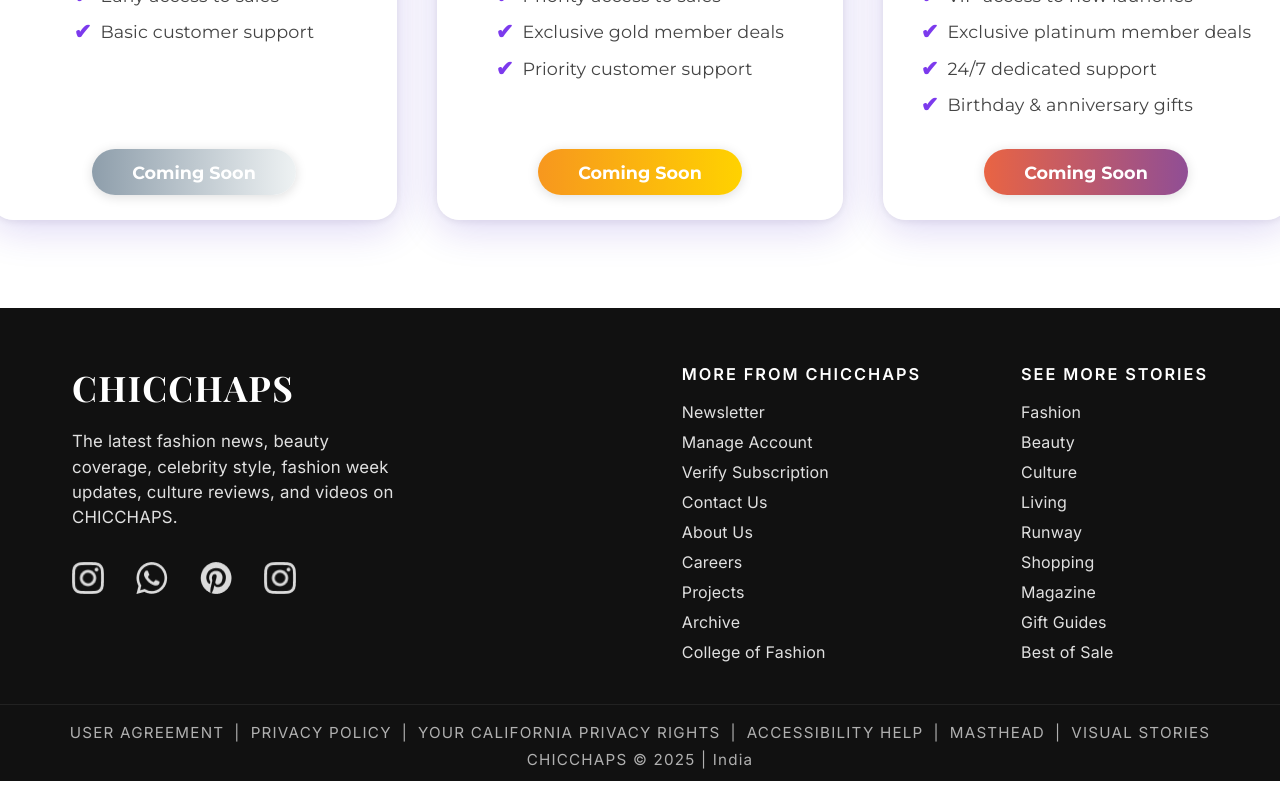
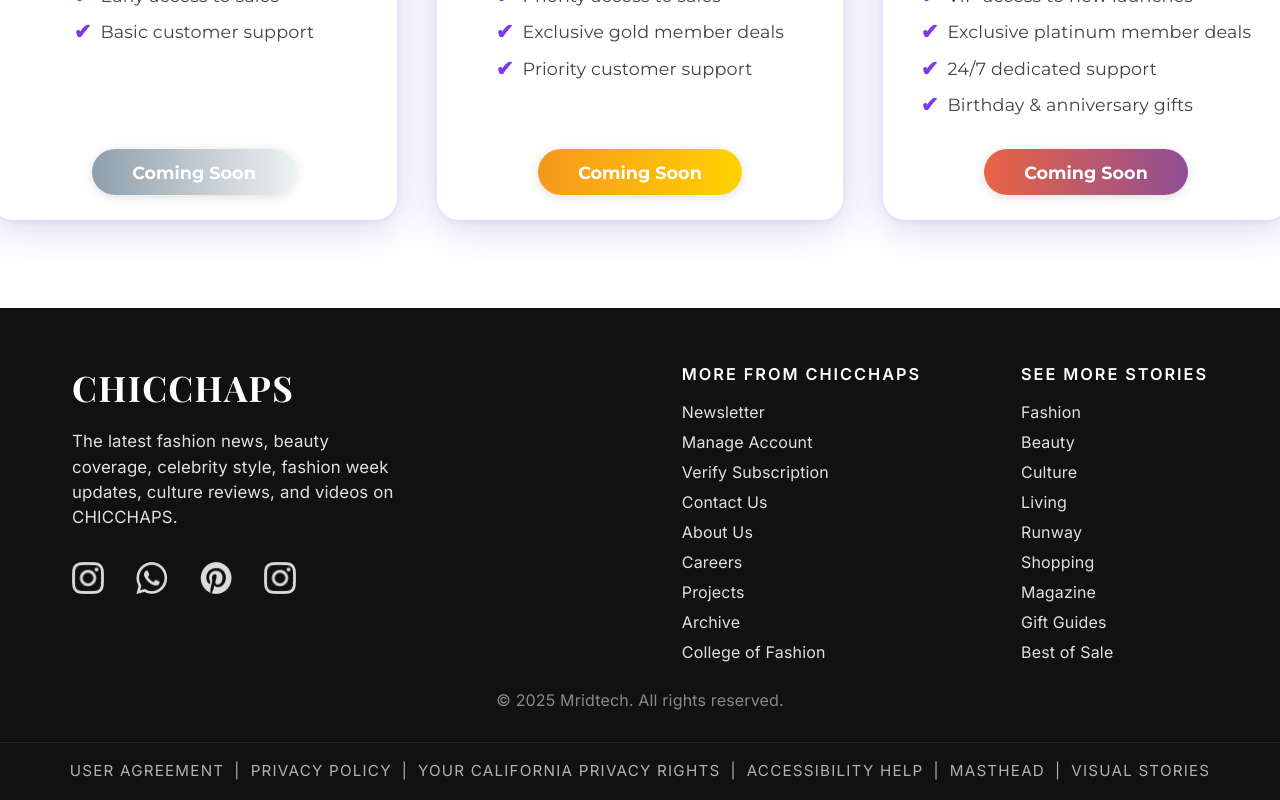
Before and after one commit to gaurav-008/shoppers-stop, a React (Create React App) app: page /genz in a window 1280 px wide. Shown: the part 885-1685 px from the top of the page. Built offline with nearby package versions, Linux system fonts and the light colour scheme.

Commit message:
added copyright

```diff
--- a/src/Components/Footer/Footer.jsx
+++ b/src/Components/Footer/Footer.jsx
@@ -56,6 +56,9 @@
           </div>
         </div>
       </div>
+      <div className="footer-copyright" style={{textAlign: 'center', fontSize: '1rem', color: '#888', marginTop: 18}}>
+        © 2025 Mridtech. All rights reserved.
+      </div>
       <div className="footer-vogue-bottom">
         <div className="footer-vogue-legal-links">
           <span>USER AGREEMENT</span>
@@ -70,7 +73,6 @@
           <span>|</span>
           <span>VISUAL STORIES</span>
         </div>
-        <div className="footer-vogue-country">CHICCHAPS &copy; {new Date().getFullYear()} | India</div>
       </div>
     </footer>
   );
```
